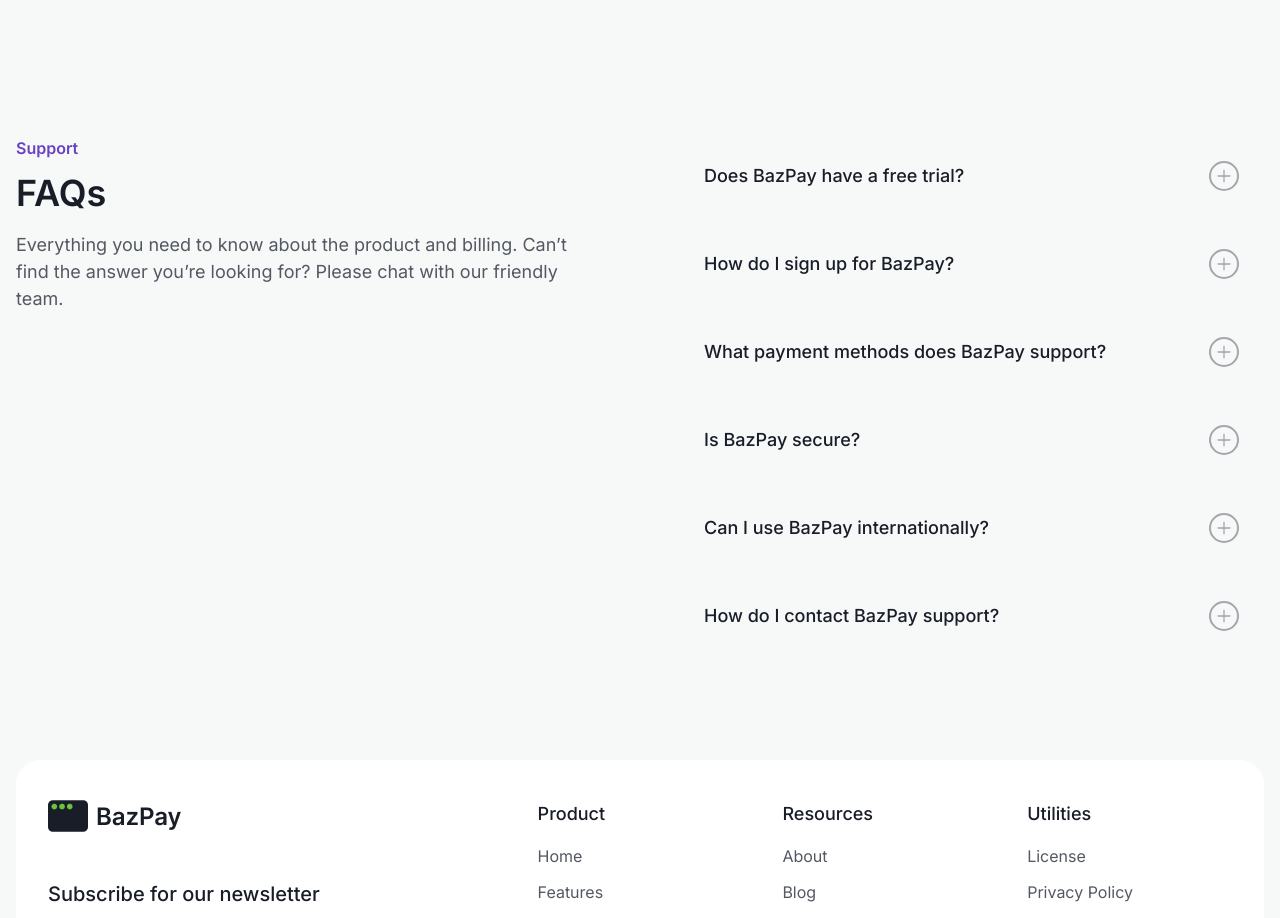
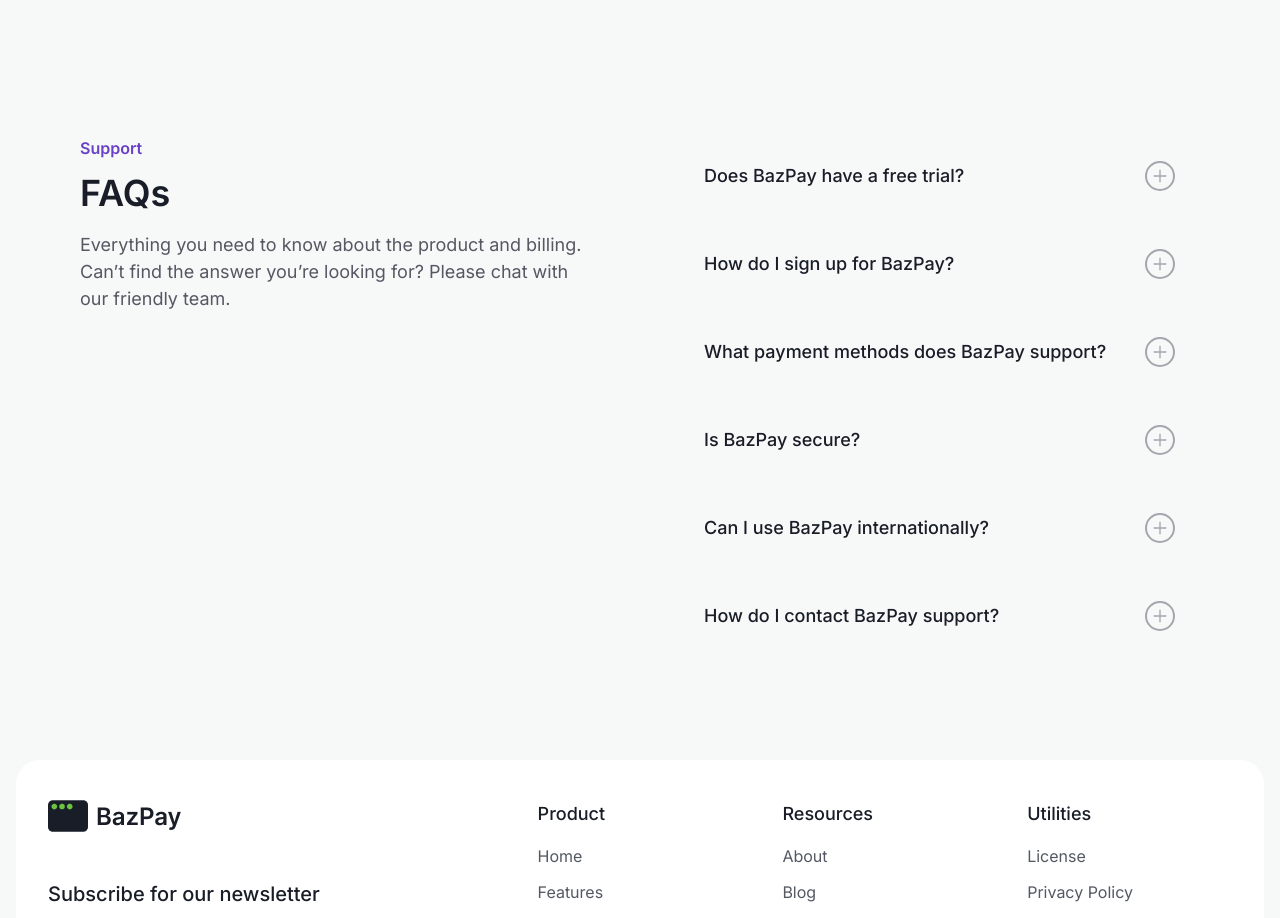
Before and after one commit to MdSaayed/BazPay, a React (Vite) app: page /blog in a window 1280 px wide. Shown: the part 2860-3778 px from the top of the page. Built offline with nearby package versions, Linux system fonts and the light colour scheme.

Commit message:
Update premium card padding

```diff
--- a/src/components/faq/Faq.jsx
+++ b/src/components/faq/Faq.jsx
@@ -48,7 +48,7 @@
 
     return (
         <section className="faq-section bg-lightGrayishWhite py-12">
-            <div className="container mx-auto px-4">
+            <div className="container mx-auto">
                 <div className="grid grid-cols-1 lg:grid-cols-2 gap-10 lg:gap-20">
                     <div>
                         {/* Subtitle */}
--- a/src/pages/Home.jsx
+++ b/src/pages/Home.jsx
@@ -23,6 +23,7 @@
 
 
 
+
 const Home = () => {
   const ref = useRef(null);
   const isInView = useInView(ref);
@@ -41,10 +42,6 @@
     '/assets/img/cards/credit-card-3.png',
     '/assets/img/cards/credit-card-4.png'
   ];
-
-
-
-
 
 
   return (
@@ -128,9 +125,9 @@
 
       {/* Premium Card Slider */}
       <section className="bg-lightGrayishWhite">
-          <div className="container pt-20 px-0 bg-primary rounded-2xl overflow-hidden">
+          <div className="container py-10 px-2 md:px-5 lg:px-10 ">
+              <div className='pt-20 bg-primary rounded-2xl overflow-hidden'>
                 <div className="px-2 sm:px-5 md:px-10 lg:px-14 xl:px-20">
-
                   {/* Subtitle with theme-based colors */}
                   <Subtitle
                       subTitle="Security"
@@ -154,6 +151,7 @@
                   <img src={BgImage} className="absolute top-0 left-1/2 -translate-x-1/2 px-16 h-full" />
                   <img src={BgImageFront} className="absolute top-0 left-1/2 -translate-x-1/2 z-20 px-16 h-full" />
                   <Slider items={cards} speed={5000} />
+                </div>
               </div>
 
           </div>
```
Lines whose indentation alone changed are shown as unchanged.
